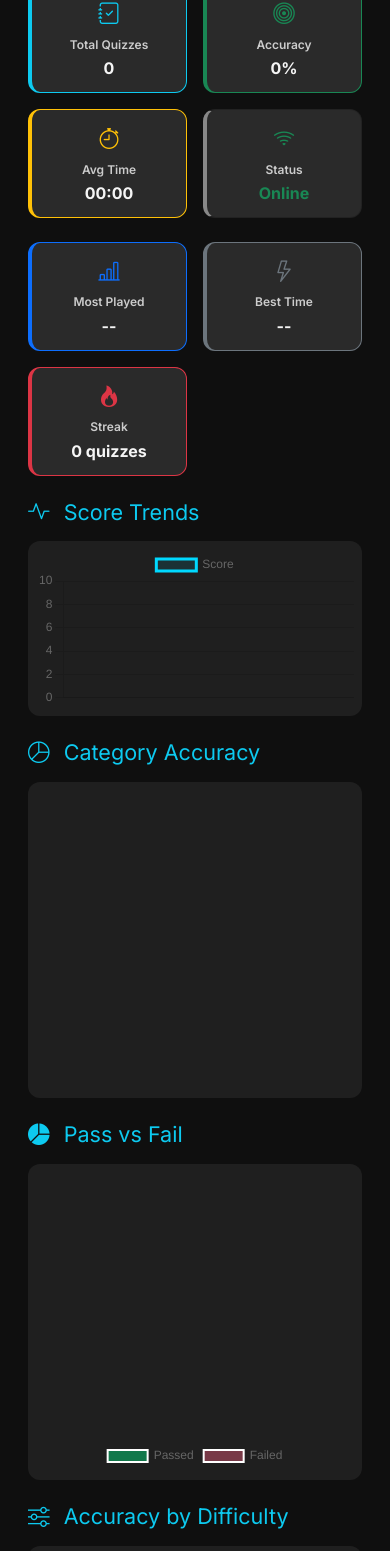
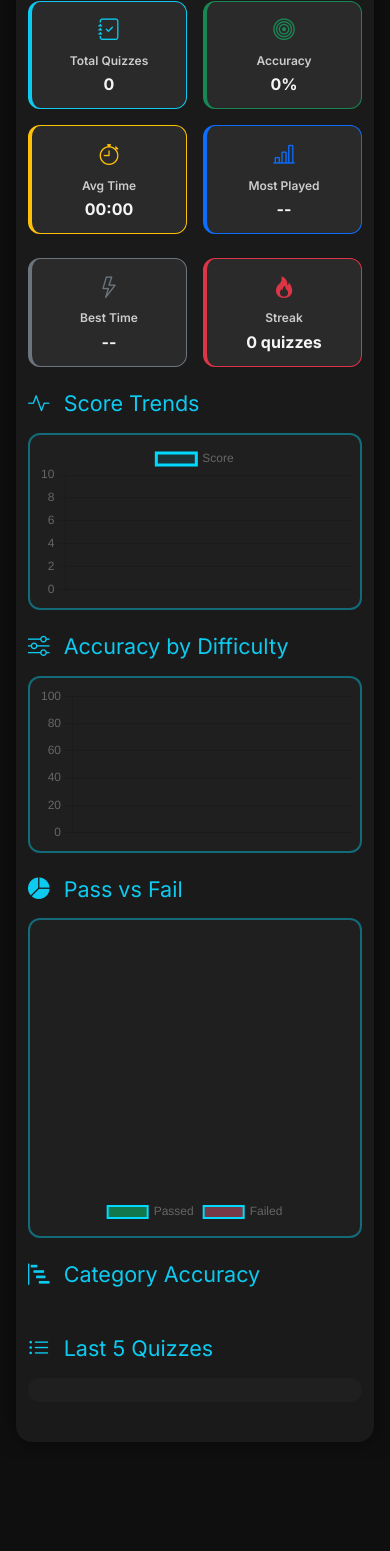
Before and after one commit to Json0713/QuizBreaker, a plain HTML site: page src/app/dashboard.html in a window 390 px wide. Shown: the part 139-1690 px from the top of the page. After the commit the page ends 1597 px from the top, so only its background shows below. Drawn offline with nearby package versions, Linux system fonts and the light colour scheme; sample sign-in values are in the browser's storage.

Commit message:
update_dashboard_UI/UX

```diff
--- a/assets/css/dashboard.css
+++ b/assets/css/dashboard.css
@@ -88,6 +88,7 @@ body {
   padding: 1rem;
   overflow-x: auto;
   -webkit-overflow-scrolling: touch;
+  border: 2px solid rgba(0, 217, 255, 0.4);
 }
 
 canvas {
@@ -108,11 +109,12 @@ canvas {
   box-shadow: 0 0 10px rgba(0,0,0,0.3);
   transition: all 0.3s ease-in-out;
   flex-wrap: wrap;
+  border-left: 4px solid #00d9ff;
 }
 
-.alert-feedback.success { background-color: rgba(0, 255, 144, 0.1); color: #00ff90; }
-.alert-feedback.warning { background-color: rgba(255, 193, 7, 0.1); color: #ffc107; }
-.alert-feedback.danger { background-color: rgba(255, 99, 132, 0.1); color: #ff6b6b; }
+.alert-feedback.success { background-color: rgba(0, 255, 144, 0.1); color: #00ff90; border-left-color: #00ff90; }
+.alert-feedback.warning { background-color: rgba(255, 193, 7, 0.1); color: #ffc107; border-left-color: #ffc107; }
+.alert-feedback.danger { background-color: rgba(255, 99, 132, 0.1); color: #ff6b6b; border-left-color: #ff6b6b; }
 
 .alert-feedback .btn-close {
   background: none;
@@ -170,6 +172,37 @@ canvas {
 .recent-list .quiz-line.failed { border-left-color: #ff5c5c; }
 .recent-list .quiz-line.passed { border-left-color: #00ff90; }
 
+.progress-list {
+  display: flex;
+  flex-direction: column;
+  gap: 0.75rem;
+  padding: 0.25rem 0.5rem;
+}
+
+.progress-item {
+  background: #2a2a2a;
+  padding: 0.5rem 1rem;
+  border-radius: 8px;
+}
+
+.progress-item .label {
+  display: flex;
+  justify-content: space-between;
+  font-size: 0.85rem;
+  margin-bottom: 0.25rem;
+}
+
+.progress-item .progress {
+  height: 8px;
+  border-radius: 6px;
+  background: #333;
+}
+
+.progress-item .progress-bar {
+  border-radius: 6px;
+  transition: width 0.5s ease;
+}
+
 @media (max-width: 576px) {
   .stat-card .fs-5, .stat-card .fs-6 {
     font-size: 1rem !important;
--- a/assets/js/dashboard.js
+++ b/assets/js/dashboard.js
@@ -14,19 +14,6 @@ document.addEventListener("DOMContentLoaded", () => {
     document.getElementById("feedbackAlert").classList.add("d-none");
   });
 
-  const statusEl = document.getElementById("onlineStatus");
-  const statusIcon = document.getElementById("statusIcon");
-  const updateStatus = () => {
-    const online = navigator.onLine;
-    statusEl.textContent = online ? "Online" : "Offline";
-    statusEl.classList.toggle("text-success", online);
-    statusEl.classList.toggle("text-danger", !online);
-    statusIcon.className = online ? "bi bi-wifi fs-4 text-success" : "bi bi-wifi-off fs-4 text-danger";
-  };
-  updateStatus();
-  window.addEventListener("online", updateStatus);
-  window.addEventListener("offline", updateStatus);
-
   const userResults = recent.filter(q => q.user === user.name);
   const total = userResults.length;
   const correct = userResults.reduce((sum, r) => sum + r.score, 0);
@@ -39,7 +26,7 @@ document.addEventListener("DOMContentLoaded", () => {
 
   showLastFeedback(userResults);
   renderScoreChart(userResults);
-  renderCategoryPie(userResults);
+  renderCategoryAccuracyBars(userResults);
   renderPassFailChart(userResults);
   renderDifficultyChart(userResults);
   renderRecentList(userResults);
@@ -74,48 +61,53 @@ function renderScoreChart(data) {
   });
 }
 
-function renderCategoryPie(data) {
+function renderCategoryAccuracyBars(data) {
   const categories = {};
   data.forEach(d => {
-    categories[d.category] = categories[d.category] || { correct: 0, total: 0 };
+    if (!categories[d.category]) categories[d.category] = { correct: 0, total: 0, count: 0 };
     categories[d.category].correct += d.score;
     categories[d.category].total += d.total;
+    categories[d.category].count += 1;
   });
 
-  const labels = Object.keys(categories);
-  const values = labels.map(l => Math.round((categories[l].correct / categories[l].total) * 100));
-  const colors = [
-    "rgba(0, 217, 255, 0.5)", "rgba(0, 255, 144, 0.5)", "rgba(255, 193, 7, 0.5)",
-    "rgba(255, 99, 132, 0.5)", "rgba(102, 217, 239, 0.5)", "rgba(204, 102, 255, 0.5)"
-  ];
-
-  new Chart(document.getElementById("categoryChart"), {
-    type: "pie",
-    data: {
-      labels,
-      datasets: [{ data: values, backgroundColor: colors.slice(0, labels.length), borderWidth: 1 }]
-    },
-    options: {
-      plugins: { legend: { position: 'right', labels: { color: '#ccc' } } },
-      responsive: true
-    }
+  const container = document.getElementById("categoryAccuracyBars");
+  container.innerHTML = "";
+  Object.entries(categories).forEach(([cat, val], i) => {
+    const acc = Math.round((val.correct / val.total) * 100);
+    const progressBar = document.createElement("div");
+    progressBar.className = "progress-item";
+    progressBar.innerHTML = `
+      <div class="label">
+        <span>${cat}</span><span>${acc}%</span>
+      </div>
+      <div class="progress">
+        <div class="progress-bar bg-${getColor(i)}" role="progressbar" style="width:${acc}%"></div>
+      </div>
+    `;
+    container.appendChild(progressBar);
   });
 
-  const mostPlayed = Object.entries(categories).sort((a, b) => b[1].total - a[1].total)[0];
-  document.getElementById("mostPlayedCategory").textContent = mostPlayed ? `${mostPlayed[0]} (${mostPlayed[1].total}x)` : "--";
+  const mostPlayed = Object.entries(categories).sort((a, b) => b[1].count - a[1].count)[0];
+  document.getElementById("mostPlayedCategory").textContent = mostPlayed ? `${mostPlayed[0]} (${mostPlayed[1].count}x)` : "--";
+}
+
+function getColor(index) {
+  const colors = ["info", "success", "warning", "danger", "primary", "secondary"];
+  return colors[index % colors.length];
 }
 
 function renderPassFailChart(data) {
   const pass = data.filter(d => d.passed).length;
   const fail = data.length - pass;
-
   new Chart(document.getElementById("passFailChart"), {
     type: "doughnut",
     data: {
       labels: ["Passed", "Failed"],
       datasets: [{
         data: [pass, fail],
-        backgroundColor: ["rgba(0,255,144,0.4)", "rgba(255,99,132,0.4)"]
+        backgroundColor: ["rgba(0,255,144,0.4)", "rgba(255,99,132,0.4)"],
+        borderColor: "#00d9ff",
+        borderWidth: 2
       }]
     },
     options: {
@@ -157,7 +149,6 @@ function renderStreakData(data) {
     else break;
   }
   document.getElementById("passStreak").textContent = `${streak} quiz${streak !== 1 ? 'zes' : ''}`;
-
   const bestTime = data.filter(d => d.passed).sort((a, b) => a.time - b.time)[0];
   document.getElementById("bestTime").textContent = bestTime ? formatTime(bestTime.time) : "--";
 }
--- a/src/app/dashboard.html
+++ b/src/app/dashboard.html
@@ -12,7 +12,7 @@
   <script src="https://cdn.jsdelivr.net/npm/chart.js"></script>
 </head>
 <body>
-  <main class="container-fluid">
+  <main class="container dashboard-container">
     <div class="header">
       <div class="user-info" id="userInfo">
         <div class="avatar" id="userAvatar"></div>
@@ -22,7 +22,7 @@
         </div>
       </div>
       <a class="footer-btn" style="width:auto; padding:0.4rem 0.8rem;" id="backBtn" title="Back to Game">
-        <i class="bi bi-columns-gap py-1"></i>
+        <i class="bi bi-arrow-left"></i>
       </a>
     </div>
 
@@ -58,30 +58,23 @@
         </div>
       </div>
       <div class="col-6 col-md-3">
-        <div class="card stat-card border-muted text-center">
-          <i id="statusIcon" class="bi bi-wifi fs-4"></i>
-          <h6 class="card-title mt-2">Status</h6>
-          <p id="onlineStatus" class="fs-5 mb-0">Checking...</p>
-        </div>
-      </div>
-    </section>
-
-    <section class="row g-3 mb-4">
-      <div class="col-6 col-md-4">
         <div class="card stat-card border-primary text-center">
           <i class="bi bi-bar-chart-line fs-4 text-primary"></i>
           <h6 class="card-title mt-2">Most Played</h6>
           <p id="mostPlayedCategory" class="fs-6 mb-0">--</p>
         </div>
       </div>
-      <div class="col-6 col-md-4">
+    </section>
+
+    <section class="row g-3 mb-4">
+      <div class="col-6 col-md-6">
         <div class="card stat-card border-secondary text-center">
           <i class="bi bi-lightning fs-4 text-secondary"></i>
           <h6 class="card-title mt-2">Best Time</h6>
           <p id="bestTime" class="fs-6 mb-0">--</p>
         </div>
       </div>
-      <div class="col-6 col-md-4">
+      <div class="col-6 col-md-6">
         <div class="card stat-card border-danger text-center">
           <i class="bi bi-fire fs-4 text-danger"></i>
           <h6 class="card-title mt-2">Streak</h6>
@@ -98,9 +91,9 @@
     </section>
 
     <section class="mb-4">
-      <h4 class="text-info mb-3"><i class="bi bi-pie-chart me-2"></i> Category Accuracy</h4>
+      <h4 class="text-info mb-3"><i class="bi bi-sliders me-2"></i> Accuracy by Difficulty</h4>
       <div class="chart-container">
-        <canvas id="categoryChart"></canvas>
+        <canvas id="difficultyChart"></canvas>
       </div>
     </section>
 
@@ -112,10 +105,8 @@
     </section>
 
     <section class="mb-4">
-      <h4 class="text-info mb-3"><i class="bi bi-sliders me-2"></i> Accuracy by Difficulty</h4>
-      <div class="chart-container">
-        <canvas id="difficultyChart"></canvas>
-      </div>
+      <h4 class="text-info mb-3"><i class="bi bi-bar-chart-steps me-2"></i> Category Accuracy</h4>
+      <div id="categoryAccuracyBars" class="progress-list"></div>
     </section>
 
     <section class="mb-4">
```
